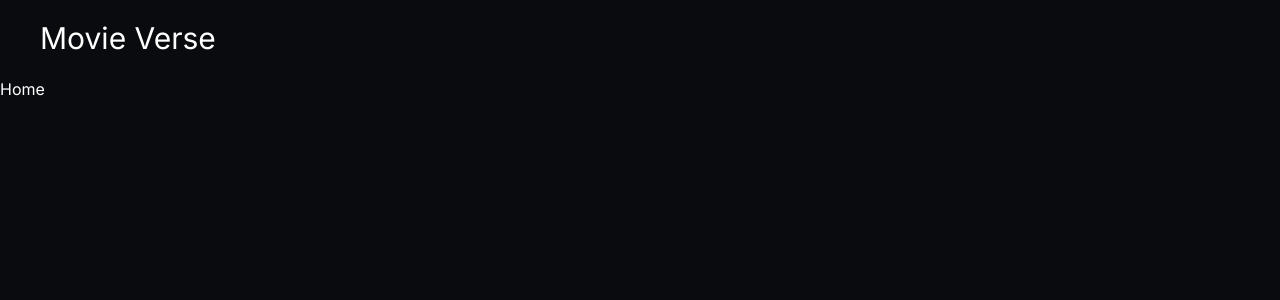
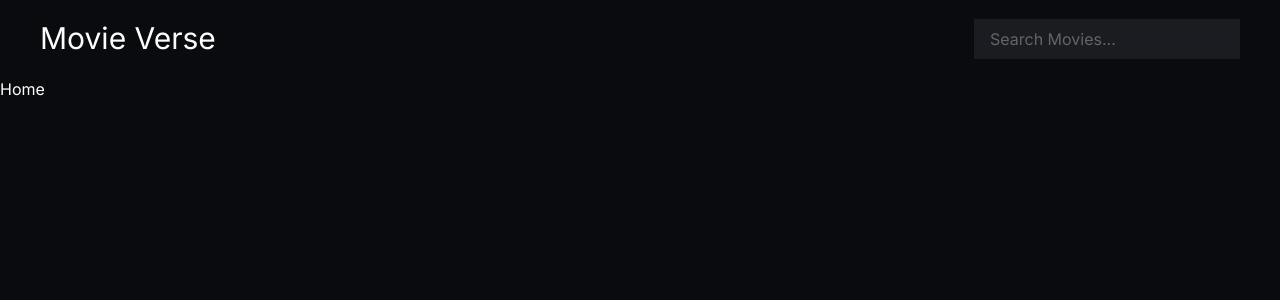
Before and after one commit to shariful10/Movie-Verse, a Next.js app: page / in a window 1280 px wide. Shown: the top 300 px of the page. Built offline with nearby package versions, Linux system fonts and the light colour scheme.

Commit message:
Search Field Implemented On Navbar

```diff
--- a/src/components/Navbar.tsx
+++ b/src/components/Navbar.tsx
@@ -22,6 +22,18 @@ const Navbar = () => {
 				>
 					<h2 className="text-[30px]">Movie Verse</h2>
 				</Link>
+				<form
+					onSubmit={handleSubmit}
+					className="space-x-4 hidden md:block"
+				>
+					<input
+						className="bg-secondary px-4 py-2 outline-none placeholder:text-textColor"
+						type="text"
+						value={input}
+						placeholder="Search Movies..."
+						onChange={(e) => setInput(e.target.value)}
+					/>
+				</form>
 			</div>
 		</div>
 	);
```
